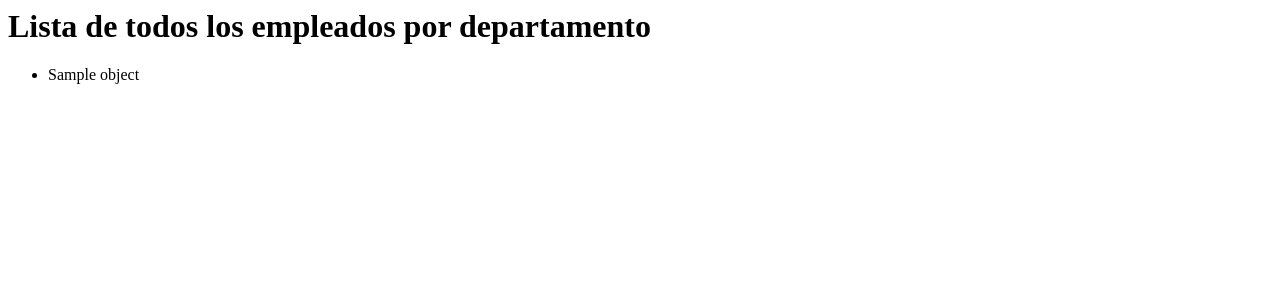
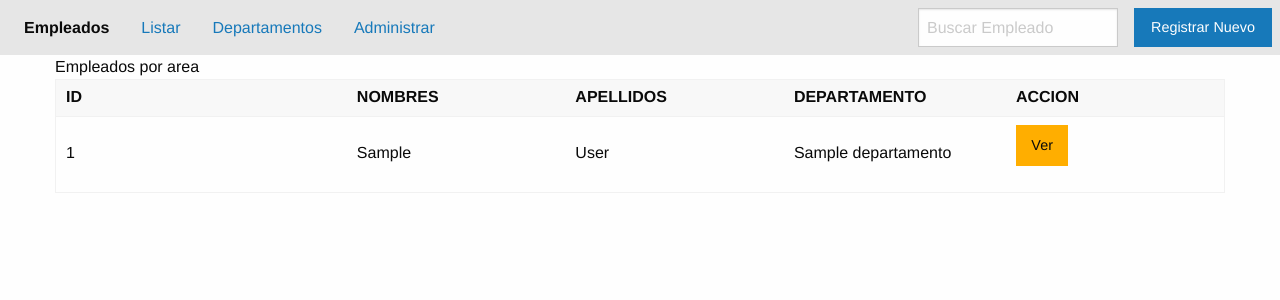
Before and after one commit to supereze/empleado, a Django app: template templates/persona/list_by_area.html in a window 1280 px wide. Shown: the top 300 px of the page. Run offline with Django 3.2, Linux system fonts and the light colour scheme; the template is opened without the code that fills it: most values are stand-ins (such as "Sample title", 1, 10 or a date in 2020); some libraries are stand-ins or nearby versions.

Commit message:
[feat] employees by department

```diff
--- a/applications/persona/urls.py
+++ b/applications/persona/urls.py
@@ -8,7 +8,7 @@ app_name = "persona_app"
 urlpatterns = [
     path('', views.InicioView.as_view(), name='inicio'),
     path('listar-todo-empleados/', views.ListAllEmpleados.as_view(), name="empleados_all"),
-    path('lista-by-area/<shortname>/', views.ListByArea.as_view()),
+    path('lista-by-area/<shortname>/', views.ListByArea.as_view(), name= "empleados_area"),
     path('lista-by-job/<job>/', views.ListByJob.as_view()),
     path('buscar-empleado/', views.ListByKword.as_view()),
     path('lista-by-habilidades/<empleadoId>/', views.ListByHabilidades.as_view()),
--- a/applications/persona/views.py
+++ b/applications/persona/views.py
@@ -36,6 +36,7 @@ class ListAllEmpleados(ListView):
 class ListByArea(ListView):
     """Lista empleados de una area"""
     template_name = "persona/list_by_area.html"
+    context_object_name = "empleados"
 
     def get_queryset(self):
         area = self.kwargs['shortname']
--- a/templates/departamento/lista.html
+++ b/templates/departamento/lista.html
@@ -25,7 +25,7 @@
                                 <td>{{d.id}}</td>
                                 <td>{{d.name}}</td>
                                 <td>{{d.short_name}}</td>
-                                <td><a class="button warning" href="{% url 'persona_app:empleado_detail' d.id %}">Ver Empleados</a></td>
+                                <td><a class="button warning" href="{% url 'persona_app:empleados_area' d.short_name %}">Ver Empleados</a></td>
                             </tr>
                         {% endfor %}
                     </tbody>
--- a/templates/persona/list_all.html
+++ b/templates/persona/list_all.html
@@ -38,7 +38,7 @@
                         {% endfor %}
 
                     </tbody>
-                  </table>
+                </table>
             </div>
             <div class="cell">
 
--- a/templates/persona/list_by_area.html
+++ b/templates/persona/list_by_area.html
@@ -1,7 +1,40 @@
-<h1>Lista de todos los empleados por departamento</h1>
+{% extends 'base.html' %}
 
-<ul>
-    {% for e in object_list %}
-        <li>{{e}}</li>
-    {% endfor %}
-</ul>
+
+{% block titulo %}
+   Lista de empleados por departamento
+{% endblock titulo %}
+
+
+{% block content %}
+    {% include 'includes/header.html' %}
+    <div class="grid-container">
+        <div class="grid-x">
+            <div class="cell">Empleados por area</div>
+            <div class="cell">
+                <table>
+                    <thead>
+                      <tr>
+                        <th width="200">ID</th>
+                        <th width="150">NOMBRES</th>
+                        <th width="150">APELLIDOS</th>
+                        <th width="150">DEPARTAMENTO</th>
+                        <th width="150">ACCION</th>
+                      </tr>
+                    </thead>
+                    <tbody>
+                        {% for e in empleados %}
+                            <tr>
+                                <td>{{e.id}}</td>
+                                <td>{{e.first_name}}</td>
+                                <td>{{e.last_name}}</td>
+                                <td>{{e.departamento}}</td>
+                                <td><a class="button warning" href="{% url 'persona_app:empleado_detail' e.id %}">Ver</a></td>
+                            </tr>
+                        {% endfor %}
+                    </tbody>
+                </table>
+            </div>
+        </div>
+    </div>
+{% endblock content %}
```
